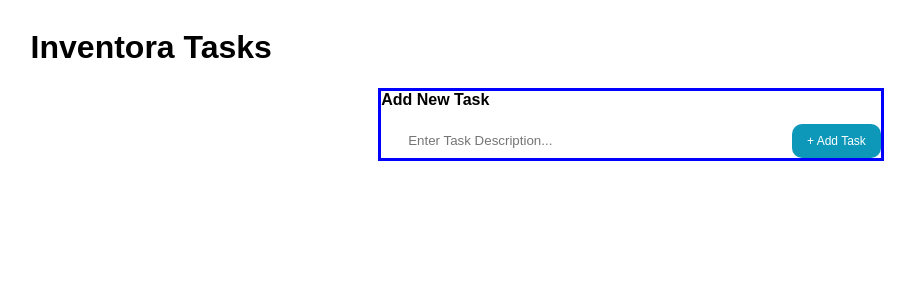
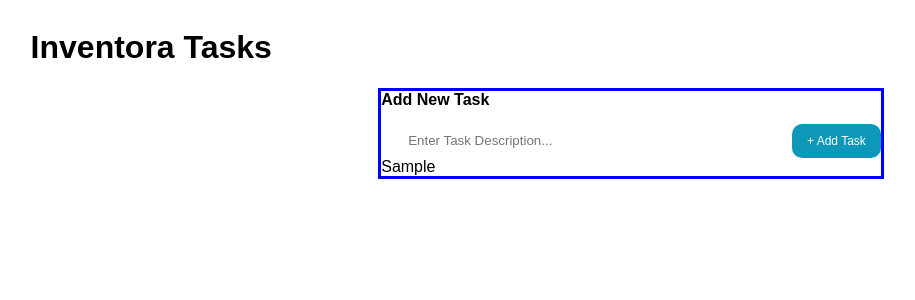
Before and after one commit to adamhinton/inv-todo, a React (Create React App) app: page / in a window 1280 px wide. Both pictures are taken after typing "Sample" into the empty fields and a click on the button "+ Add Task". Shown: the top 300 px of the page, without its empty margins (9-924 px from the left). Built offline with nearby package versions, Linux system fonts and the light colour scheme.

Commit message:
TodosContainer now displays both completed and not based on where it is in the app

```diff
--- /dev/null
+++ b/src/components/SingleTodoItem.js
@@ -0,0 +1,7 @@
+const SingleTodoitem = (props) => {
+  const { completed, todoItem } = props;
+  console.log("blah blah blah");
+  return <div>{todoItem.text}</div>;
+};
+
+export default SingleTodoitem;
--- a/src/components/TodosContainer.js
+++ b/src/components/TodosContainer.js
@@ -6,18 +6,22 @@
 // onClick:  just set completed to !completed. Update state
 // delete button should be same
 
+import SingleTodoitem from "./SingleTodoItem";
+
 const TodosContainer = (props) => {
   const { setTodoList, todoList, isCompleted } = props;
-  console.log("todoList:", todoList);
+  //   console.log("todoList:", todoList);
   //   console.log("todoList, isCompleted:", todoList, isCompleted);
 
-  //   return (
-  //     <div>
-  //       {todoList.filter((item) => {
-  //         console.log("item:", item);
-  //       })}
-  //     </div>
-  //   );
+  return (
+    <div>
+      {todoList.map((item) => {
+        return item.completed === isCompleted ? (
+          <SingleTodoitem completed={isCompleted} todoItem={item} />
+        ) : null;
+      })}
+    </div>
+  );
 };
 
 export default TodosContainer;
```
